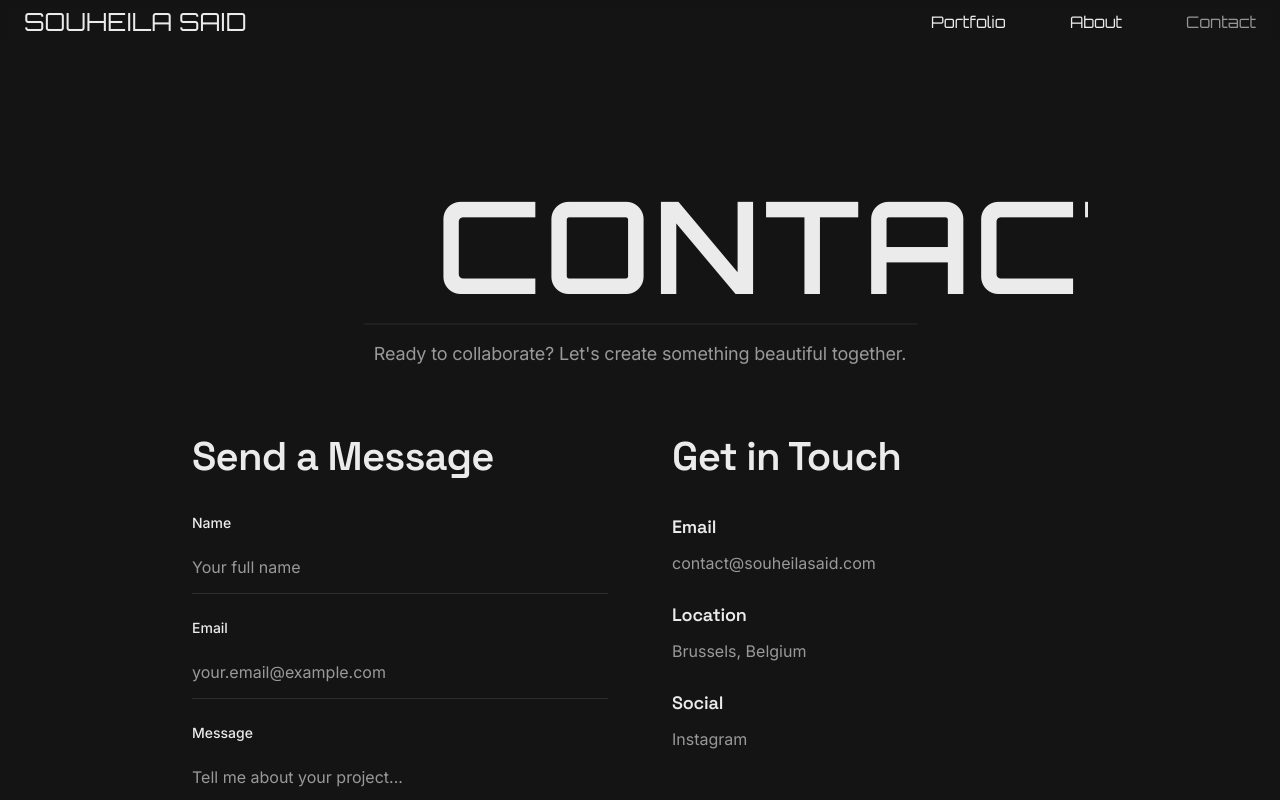
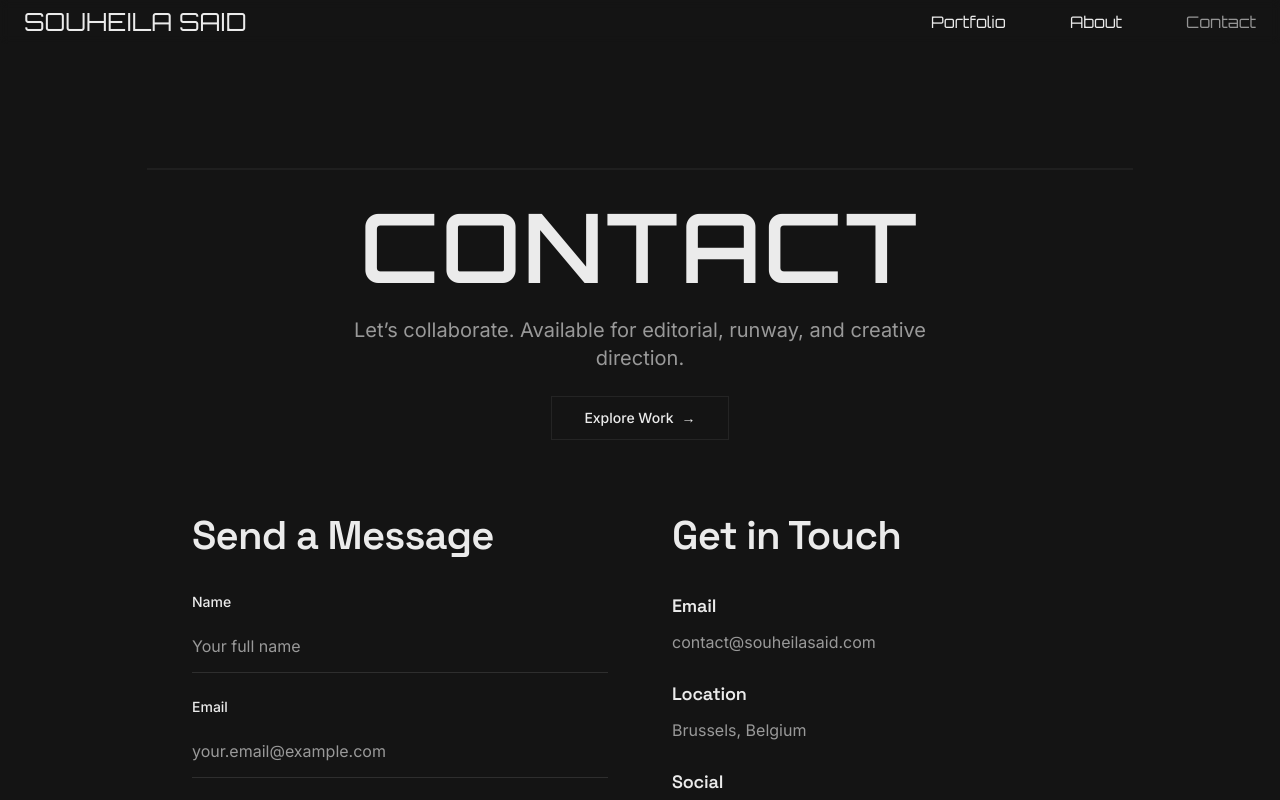
Before and after one commit to xxxsosoxxx/portfolio, a React (Vite) app: page /contact in a window 1280 px wide. Shown: the top 800 px of the page. Built offline with nearby package versions, Linux system fonts and the light colour scheme.

Commit message:
fix: navigation direction && heroblock consistancy

```diff
--- a/client/components/ui/HeroBlock.tsx
+++ b/client/components/ui/HeroBlock.tsx
@@ -1,49 +1,83 @@
 "use client";
 
-import { motion, useScroll, useTransform } from "framer-motion";
-import { useRef } from "react";
+import { motion } from "framer-motion";
+import { useLocation } from "react-router-dom";
+import { useNavigationDirection } from "@/hooks/useNavigationDirection";
+import { Button } from "@/components/ui/button";
 
-type HeroSectionProps = {
-  title: string;
-  direction?: "forward" | "backward";
-  className?: string;
+const presets = {
+  "/portfolio": {
+    title: "Portfolio",
+    subtitle: "A curated collection of studio shoots and creative collaborations.",
+    cta: { label: "Learn More", href: "/about" },
+  },
+  "/about": {
+    title: "About",
+    subtitle: "Presence as resistance. Style as declaration.",
+    cta: { label: "Get In Touch", href: "/contact" },
+  },
+  "/contact": {
+    title: "Contact",
+    subtitle: "Let’s collaborate. Available for editorial, runway, and creative direction.",
+    cta: { label: "Explore Work", href: "/portfolio" },
+  },
 };
 
-export const HeroBlock = ({
-  title,
-  direction = "forward",
-  className = "",
-}: HeroSectionProps) => {
-  const ref = useRef(null);
-  const { scrollYProgress } = useScroll({
-    target: ref,
-    offset: ["start end", "end start"],
-  });
+export const HeroBlock = () => {
+  const location = useLocation();
+  const direction = useNavigationDirection();
+  const page = location.pathname;
+  const preset = presets[page];
 
-  const titleX = useTransform(
-    scrollYProgress,
-    [0, 1],
-    direction === "forward" ? ["100%", "0%"] : ["-100%", "0%"]
-  );
-
-  const lineScaleX = useTransform(scrollYProgress, [0, 1], [0, 1]);
+  const isForward = direction === "forward";
 
   return (
-    <section
-      ref={ref}
-      className={`relative h-[180px] overflow-hidden flex flex-col items-center justify-center ${className}`}
-    >
+    <section className="relative min-h-[60vh] flex flex-col items-center justify-center px-6 text-center pt-32 pb-16 overflow-hidden">
+      {/* Ligne décorative */}
+      <motion.div
+        initial={{ scaleX: 0 }}
+        animate={{ scaleX: 1 }}
+        transition={{ duration: 0.6, ease: [0.25, 0.8, 0.25, 1] }}
+        className={`origin-${isForward ? "left" : "right"} mb-6 h-[2px] w-[80%] bg-muted`}
+      />
+
+      {/* Titre */}
       <motion.h1
-        style={{ x: titleX }}
-        className="text-[clamp(2rem,10vw,9rem)] font-orbitron font-semibold uppercase tracking-wide whitespace-nowrap text-center"
+        initial={{ opacity: 0, x: isForward ? 100 : -100 }}
+        animate={{ opacity: 1, x: 0 }}
+        transition={{ duration: 0.6, ease: [0.25, 0.8, 0.25, 1] }}
+        className="text-[clamp(2.5rem,8vw,6rem)] font-orbitron font-semibold uppercase tracking-wide whitespace-nowrap text-foreground"
       >
-        {title}
+        {preset?.title}
       </motion.h1>
 
-      <motion.div
-        style={{ scaleX: lineScaleX }}
-        className={`origin-${direction === "forward" ? "left" : "right"} mt-2 h-[2px] w-[80%] bg-muted`}
-      />
+      {/* Sous-titre */}
+      {preset?.subtitle && (
+        <motion.p
+          initial={{ opacity: 0, y: 20 }}
+          animate={{ opacity: 1, y: 0 }}
+          transition={{ duration: 0.6, delay: 0.4 }}
+          className="mt-4 text-muted-foreground text-lg md:text-xl max-w-xl mx-auto"
+        >
+          {preset.subtitle}
+        </motion.p>
+      )}
+
+      {/* CTA */}
+      {preset?.cta && (
+        <motion.div
+          initial={{ opacity: 0, y: 20 }}
+          animate={{ opacity: 1, y: 0 }}
+          transition={{ duration: 0.6, delay: 0.6 }}
+          className="mt-6"
+        >
+          <a href={preset.cta.href}>
+            <Button variant="outline" size="lg" withArrow>
+              {preset.cta.label}
+            </Button>
+          </a>
+        </motion.div>
+      )}
     </section>
   );
 };
--- a/client/pages/About.tsx
+++ b/client/pages/About.tsx
@@ -40,7 +40,7 @@ export default function About() {
     <PageTransition>
       <div className="min-h-screen flex flex-col">
       <Navigation />
-
+      <HeroBlock />
       <section className="flex-1 bg-background pt-32 pb-16">
         <div className="section-padding">
           <div className="container-narrow">
@@ -68,8 +68,6 @@ export default function About() {
                 className="order-2 md:order-1 max-w-xl flex flex-col justify-between flex-1"
                 style={{ fontSize: "16px", lineHeight: "24px" }}
               >
-                {/* Title at the top */}
-                <HeroBlock title="About" direction={direction} />
 
                 {/* Text aligned bottom */}
                 <div className="text-subhero text-muted-foreground mt-auto">
--- a/client/pages/Contact.tsx
+++ b/client/pages/Contact.tsx
@@ -69,18 +69,7 @@ export default function Contact() {
         </Helmet>
 
         <Navigation />
-
-        {/* Hero Section */}
-        <section className="pt-32 pb-16 bg-background">
-          <div className="section-padding">
-            <div className="container-narrow text-center">
-              <HeroBlock title="Contact" direction={direction} />
-              <p className="text-subhero text-muted-foreground max-w-2xl mx-auto animate-fade-in-up">
-                Ready to collaborate? Let's create something beautiful together.
-              </p>
-            </div>
-          </div>
-        </section>
+        <HeroBlock />
 
       {/* Contact Form & Info */}
       <section className="pb-24">
--- a/client/pages/Portfolio.tsx
+++ b/client/pages/Portfolio.tsx
@@ -22,11 +22,7 @@ export default function Portfolio() {
         </Helmet>
 
         <Navigation />
-
-        {/* Hero Section */}
-        <section className="pt-32 pb-16 bg-background">
-          <HeroBlock title="Portfolio" direction={direction} />
-        </section>
+        <HeroBlock />
 
         {/* Photo Gallery */}
         <section className="pb-0 bg-background">
```
